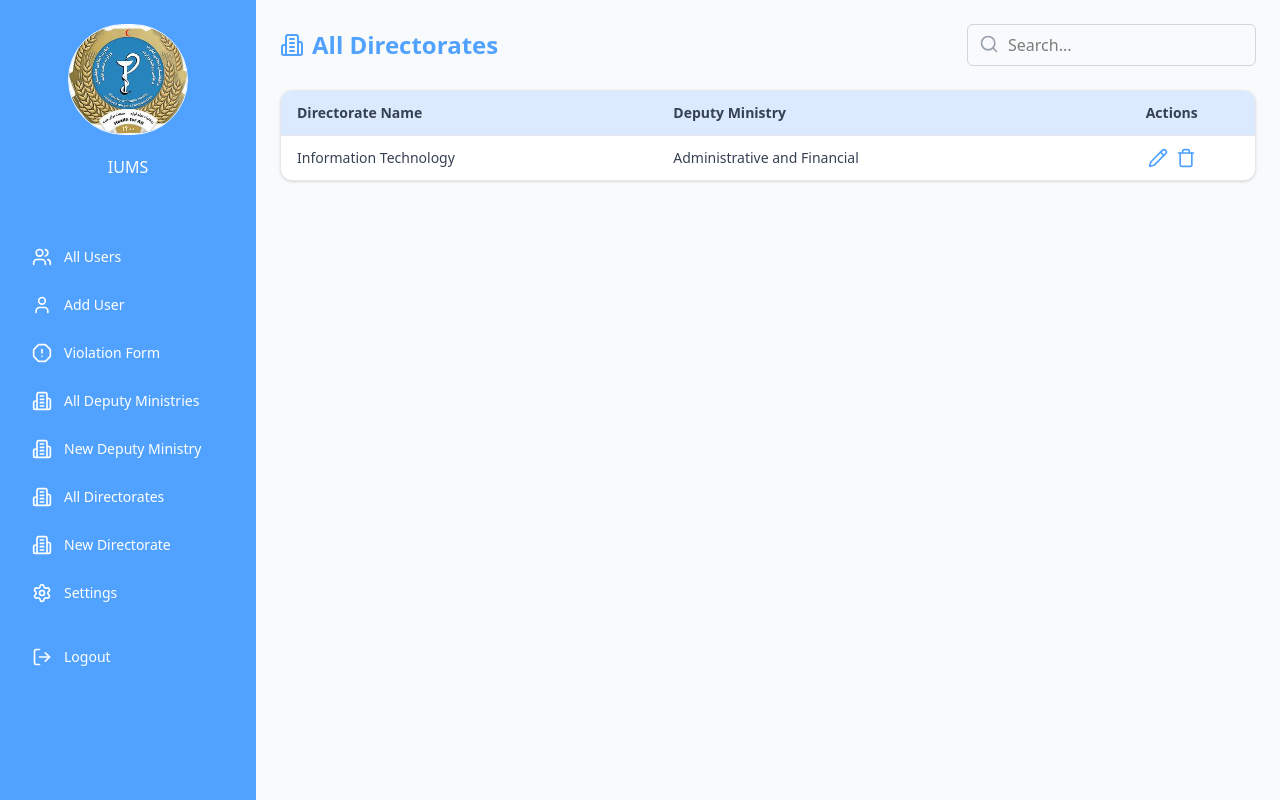
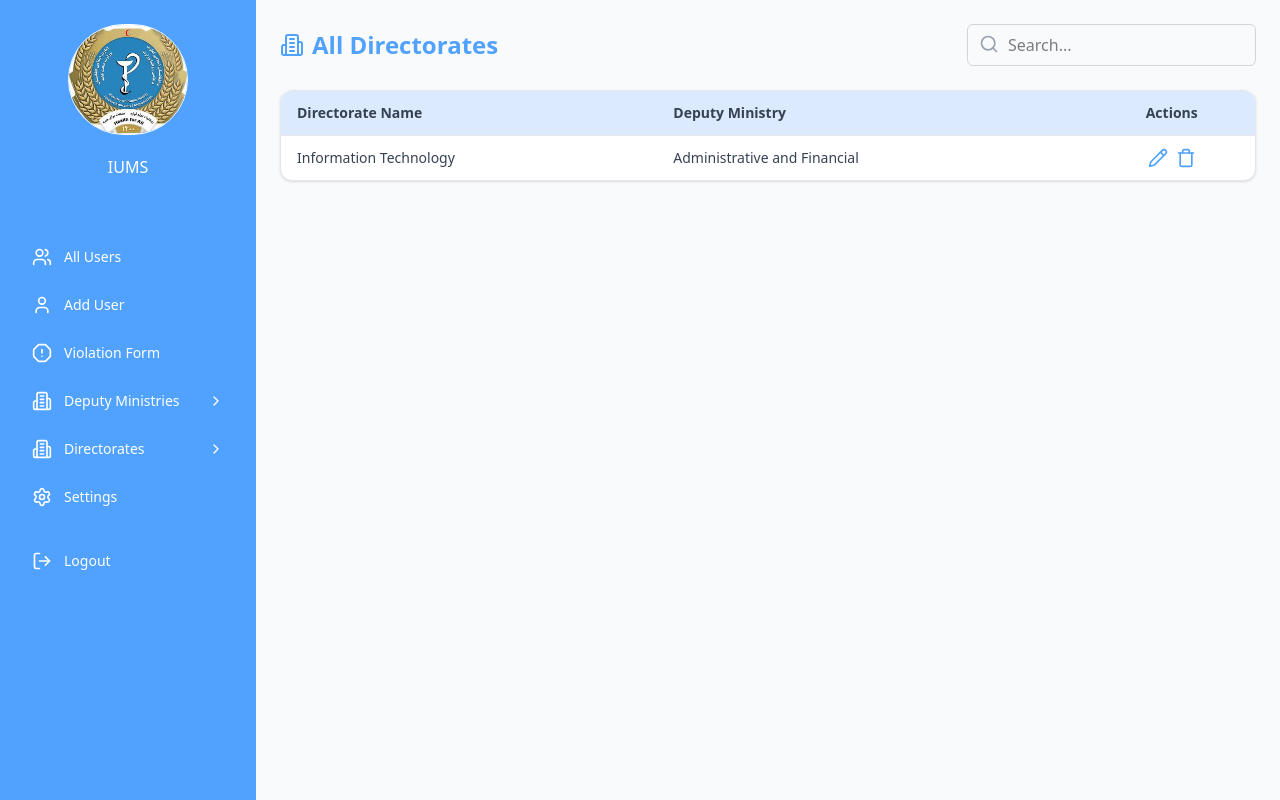
Before and after one commit to fiafghan/internet-users-ms-frontend, a React (Vite) app: page /alldirectorates in a window 1280 px wide. Built offline with nearby package versions, Linux system fonts and the light colour scheme; data requests are answered from the project's data file.

Commit message:
i made the sidebar super professional!

```diff
--- a/src/components/Sidebar.tsx
+++ b/src/components/Sidebar.tsx
@@ -1,6 +1,10 @@
 import { useNavigate } from "react-router-dom";
-import { User, Settings, AlertOctagon, Users, LogOut, Building2 } from "lucide-react";
+import {
+  User, Settings, AlertOctagon, Users, LogOut,
+  Building2, ChevronDown, ChevronRight
+} from "lucide-react";
 import { motion } from "framer-motion";
+import { useState } from "react";
 import type { JSX } from "react";
 
 export default function GradientSidebar(): JSX.Element {
@@ -8,41 +12,52 @@ export default function GradientSidebar(): JSX.Element {
   const currentUser = JSON.parse(localStorage.getItem("loggedInUser") || "{}");
   const isAdmin = currentUser?.isAdmin === true;
 
-
   const logout = () => {
     localStorage.removeItem("loggedInUser");
     navigate("/login");
+  };
+
+  const [openMenus, setOpenMenus] = useState<{ [key: number]: boolean }>({});
+
+  const toggleMenu = (id: number) => {
+    setOpenMenus(prev => ({ ...prev, [id]: !prev[id] }));
   };
 
   const items = [
     { id: 1, label: "All Users", icon: <Users className="w-5 h-5" />, path: "/" },
     { id: 2, label: "Add User", icon: <User className="w-5 h-5" />, path: "/adduser" },
     { id: 3, label: "Violation Form", icon: <AlertOctagon className="w-5 h-5" />, path: "/addviolation" },
-  { id: 7, label: "All Deputy Ministries", icon: <Building2 className="w-5 h-5" />, path: "/alldeputyministries" },
-  { id: 8, label: "New Deputy Ministry", icon: <Building2 className="w-5 h-5" />, path: "/newdeputyministry" },
-  { id: 9, label: "All Directorates", icon: <Building2 className="w-5 h-5" />, path: "/alldirectorates" },
-  { id: 10, label: "New Directorate", icon: <Building2 className="w-5 h-5" />, path: "/newdirectorate" },
 
+    {
+      id: 7,
+      label: "Deputy Ministries",
+      icon: <Building2 className="w-5 h-5" />,
+      children: [
+        { id: 71, label: "All Deputy Ministries", path: "/alldeputyministries" },
+        { id: 72, label: "New Deputy Ministry", path: "/newdeputyministry" },
+      ]
+    },
 
-  // ✅ Add System User (admin only)
+    {
+      id: 9,
+      label: "Directorates",
+      icon: <Building2 className="w-5 h-5" />,
+      children: [
+        { id: 91, label: "All Directorates", path: "/alldirectorates" },
+        { id: 92, label: "New Directorate", path: "/newdirectorate" },
+      ]
+    },
+
     ...(isAdmin ? [{
-    id: 4,
-    label: "Add System User",
-    icon: <User className="w-5 h-5" />,
-    path: "/register",
+      id: 4, label: "Add System User", icon: <User className="w-5 h-5" />, path: "/register"
     }] : []),
 
-  // ✅ All System Users (admin only)
     ...(isAdmin ? [{
-    id: 5,
-    label: "All System Users",
-    icon: <Users className="w-5 h-5" />,
-    path: "/all-system-users",
+      id: 5, label: "All System Users", icon: <Users className="w-5 h-5" />, path: "/all-system-users"
     }] : []),
 
     { id: 6, label: "Settings", icon: <Settings className="w-5 h-5" />, path: "/settings" },
   ];
-
 
   return (
     <aside className="w-64 min-h-screen bg-blue-400 text-white flex flex-col">
@@ -52,9 +67,45 @@ const items = [
       </div>
 
       <nav className="flex flex-col mt-8 gap-1 px-4">
-        {items.map((item) => (
+        {items.map(item => (
+          <div key={item.id}>
+            {/* Parent item with dropdown logic */}
+            {item.children ? (
+              <>
                 <motion.button
-            key={item.id}
+                  whileHover={{ scale: 1.04, opacity: 0.9 }}
+                  whileTap={{ scale: 0.95 }}
+                  onClick={() => toggleMenu(item.id)}
+                  className="flex items-center justify-between px-4 py-3 rounded-sm hover:bg-white
+                    hover:text-blue-400 hover:shadow-sm hover:shadow-white
+                    transition text-sm font-medium w-full"
+                >
+                  <div className="flex items-center gap-3">
+                    {item.icon}
+                    <span>{item.label}</span>
+                  </div>
+                  {openMenus[item.id] ? <ChevronDown className="w-4 h-4" /> : <ChevronRight className="w-4 h-4" />}
+                </motion.button>
+
+                {/* Child routes shown conditionally */}
+                {openMenus[item.id] && (
+                  <div className="ml-6 mt-1 flex flex-col gap-1">
+                    {item.children.map(child => (
+                      <motion.button
+                        key={child.id}
+                        whileHover={{ scale: 1.03 }}
+                        whileTap={{ scale: 0.97 }}
+                        onClick={() => navigate(child.path)}
+                        className="text-left px-3 py-2 text-sm rounded-sm bg-blue-300 hover:bg-white hover:text-blue-500 transition"
+                      >
+                        {child.label}
+                      </motion.button>
+                    ))}
+                  </div>
+                )}
+              </>
+            ) : (
+              <motion.button
                 whileHover={{ scale: 1.04, opacity: 0.9 }}
                 whileTap={{ scale: 0.95 }}
                 onClick={() => navigate(item.path)}
@@ -65,9 +116,11 @@ const items = [
                 {item.icon}
                 <span>{item.label}</span>
               </motion.button>
+            )}
+          </div>
         ))}
 
-        {/* 🔒 Logout button with custom logic */}
+        {/* 🔒 Logout */}
         <motion.button
           whileHover={{ scale: 1.04, opacity: 0.9 }}
           whileTap={{ scale: 0.95 }}
```
Lines whose indentation alone changed are shown as unchanged.
